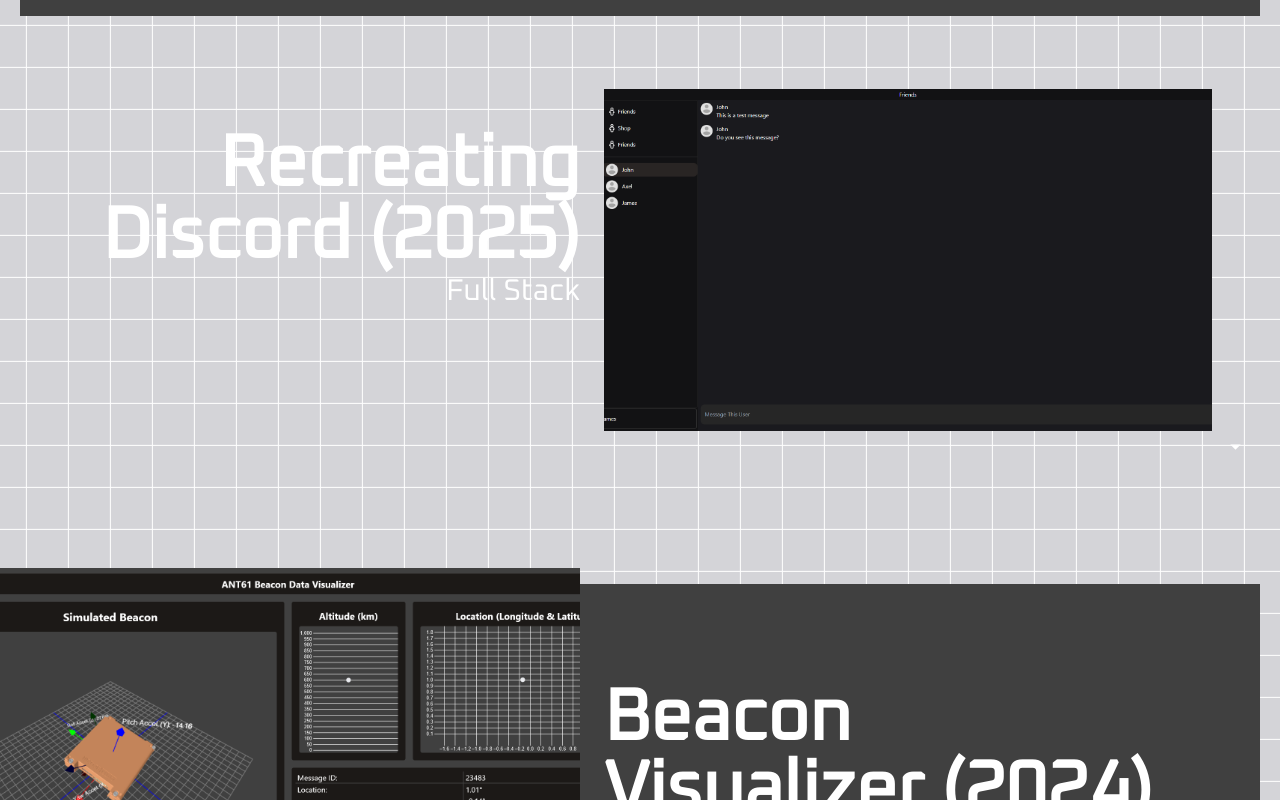
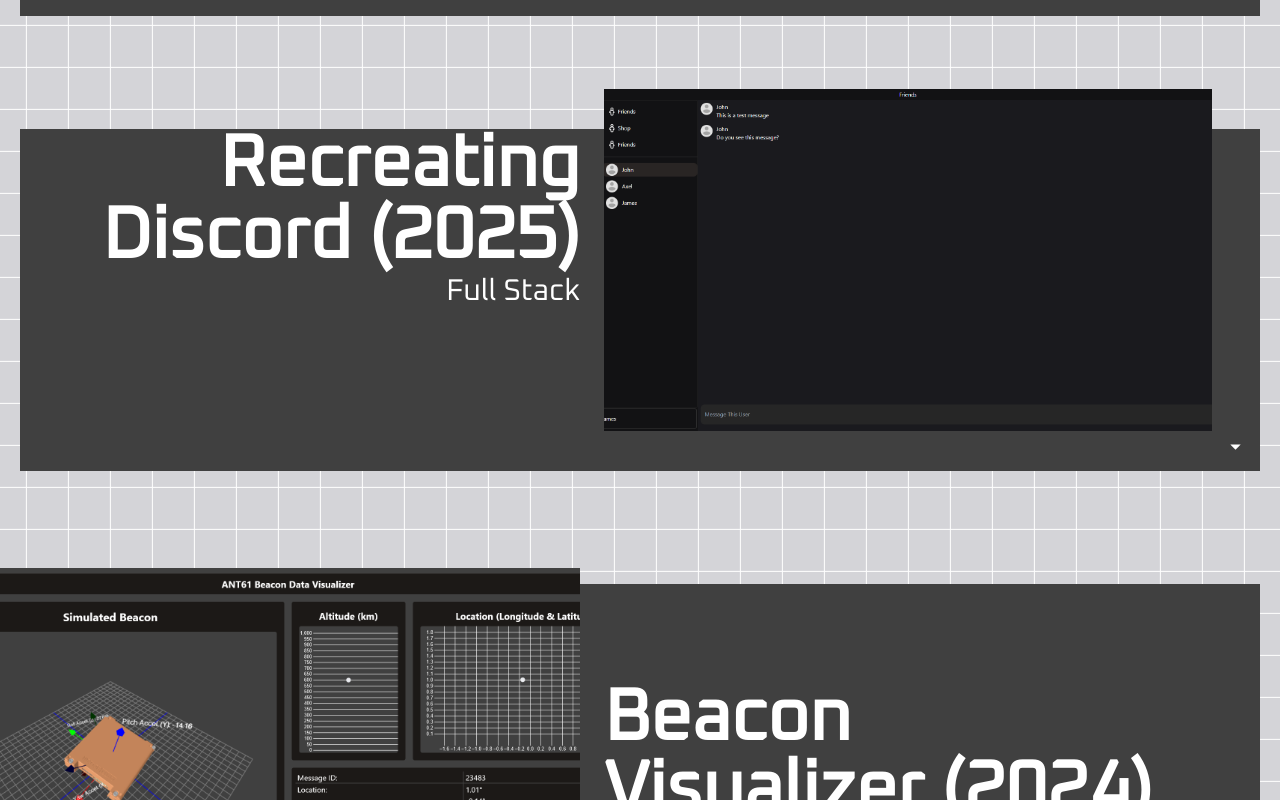
Before and after one commit to Davadakus/davadakus.github.io, a React (Vite) app: page / in a window 1280 px wide. Shown: the part 3000-3800 px from the top of the page. Built offline with nearby package versions, Linux system fonts and the light colour scheme.

Commit message:
Updated color

```diff
--- a/src/Components/Branch.tsx
+++ b/src/Components/Branch.tsx
@@ -42,7 +42,7 @@
           className="overflow-hidden transition-[height] duration-300 ease-out motion-reduce:transition-none"
           style={{ height }}
         >
-          <div ref={contentRef} className={`flex flex-col p-4 ${details ? "bg-neutral-900/70" : "bg-neutral-900"} `}>
+          <div ref={contentRef} className={`flex flex-col p-4 ${details ? "bg-neutral-900/50" : "bg-neutral-900"} `}>
 
             <div className="flex flex-row items-center gap-4 text-2xl mb-4">
               <img src={imageSrc} draggable="false" className="object-contain size-20"/>
--- a/src/Components/ProjectCard.tsx
+++ b/src/Components/ProjectCard.tsx
@@ -32,7 +32,7 @@
     <DropdownContainer className="flex flex-col">
       {(details) => (
         <>
-          <div className ={`${reverse ? "projects-card-reverse" : "projects-card"} ${details ? "bg-neutral-800/80" : "max-h-[420px]"}`} >
+          <div className ={`${reverse ? "projects-card-reverse" : "projects-card"} ${details ? "bg-neutral-900/80" : "bg-neutral-700 max-h-[420px]"}`} >
             <div className={`projects-card-image ${reverse ? "order-1 md:order-none" : ""} ${details ? "flex-[1.3]" : "flex-1 -translate-x-12 -translate-y-10"}`}>
               <a href={website} target="_blank" rel="noopener noreferrer" className="block w-full h-full">
                 <img src={imageSrc} draggable="false" className="w-full h-full object-cover"/>
```
